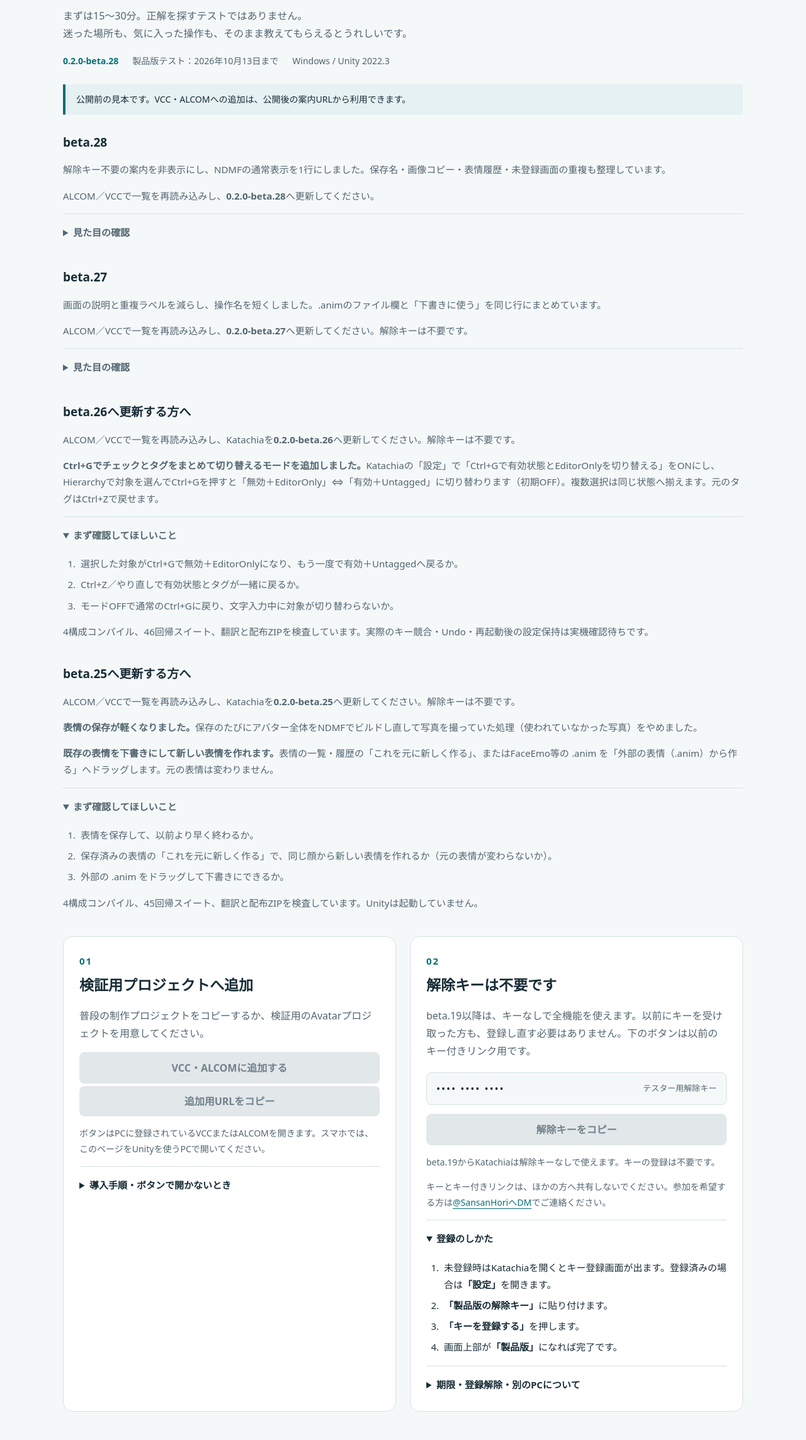
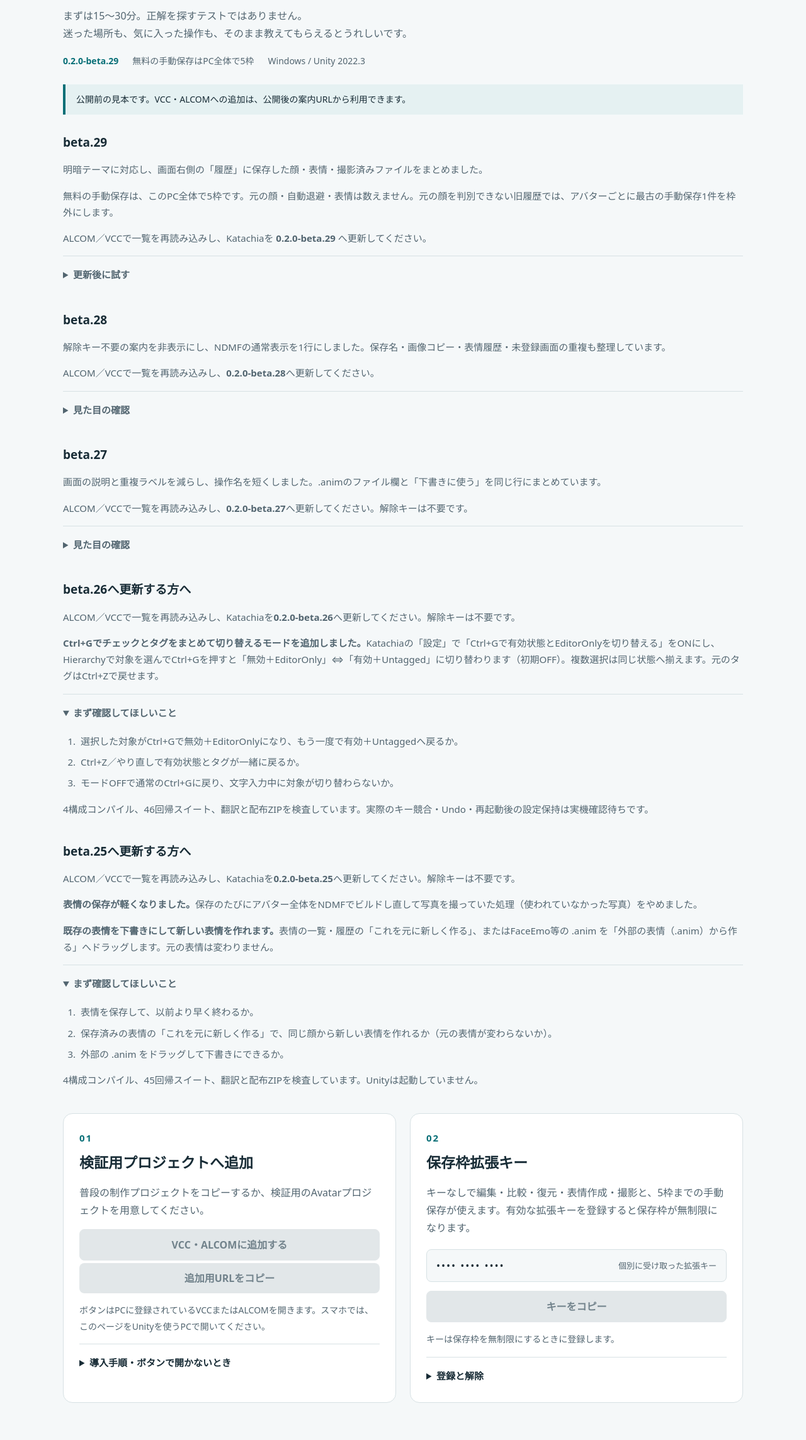
Before and after one commit to HoriCraft/vpm, a plain HTML site: page site/katachia/index.html in a window 1280 px wide. Shown: the part 227-2514 px from the top of the page at 63% size. Drawn offline with Linux system fonts and the light colour scheme.

Commit message:
Publish Katachia beta.29 UI redesign and save slots

```diff
--- a/site/katachia/app.mjs
+++ b/site/katachia/app.mjs
@@ -13,12 +13,12 @@ function loadPersonalKey(){
  if(location.hash.startsWith('#key=')){try{history.replaceState(null,'',cleanAddress(location.href));}catch{/* A local file may not allow history changes. Do not persist the key elsewhere. */}}
  if(result.state==='ready'){
   key=result.key;$('copy-key').disabled=false;
-  $('recipient').textContent=result.expiry?'キーの期限：'+result.expiry:'受け取った製品版キー';
+  $('recipient').textContent=result.expiry?'キーの期限：'+result.expiry:'受け取った拡張キー';
   $('key-hint').textContent='個別リンクからキーを読み取りました。コピーしてUnityで登録してください。再読み込み後はDMの個別リンクから開き直せます。';
  }else if(result.state==='invalid'){
   $('key-hint').textContent='キー付きリンクを読み取れませんでした。DMのリンク全体から開き直すか、@SansanHoriへ再送を依頼してください。';
  }else{
-  $('key-hint').textContent='beta.19からKatachiaは解除キーなしで使えます。キーの登録は不要です。';
+  $('key-hint').textContent='キーは保存枠を無制限にするときに登録します。';
  }
 }
 async function start(){
@@ -29,7 +29,7 @@ async function start(){
   if(!response.ok)throw Error('配布情報を読み込めませんでした。少し待って開き直してください。');
   validateListing(await response.json(),config);repositoryReady=true;
   for(const id of ['add-repo','copy-repo'])$(id).disabled=false;
-  $('connection').textContent='リポジトリはどなたでも追加できます。beta.19から解除キーは不要です。';
+  $('connection').textContent='配布情報を確認できました。ALCOMで追加・更新できます。';
  }catch(e){$('connection').textContent=e.message;$('connection').classList.add('error');}
 }
 start();
--- a/site/katachia/index.html
+++ b/site/katachia/index.html
@@ -3,7 +3,7 @@
 <head>
 <meta charset="utf-8"><meta name="viewport" content="width=device-width, initial-scale=1">
 <meta name="referrer" content="no-referrer"><meta name="robots" content="noindex,nofollow,noarchive">
-<meta name="description" content="Katachia ベータテストの導入、製品版キーの登録、試してほしいこと、改善提案の送り方。">
+<meta name="description" content="Katachia ベータテストの導入、保存枠拡張キーの登録、試してほしいこと、改善提案の送り方。">
 <title>Katachia｜テスターガイド</title>
 <link rel="stylesheet" href="./style.css"><script type="module" src="./app.mjs"></script>
 </head>
@@ -11,16 +11,36 @@
 <a class="skip" href="#install">導入へ進む</a>
 <header><a class="brand" href="#"><span class="symbol" aria-hidden="true">K</span>Katachia<span class="badge">BETA TEST</span></a><a class="quiet" href="#feedback">提案を送る</a></header>
 <main>
-<section class="intro"><p class="eyebrow">HoriCraft / BETA PREVIEW</p><h1>いつもの改変で、<br class="mobile">使い心地を教えてください。</h1><p>まずは15〜30分。正解を探すテストではありません。<br>迷った場所も、気に入った操作も、そのまま教えてもらえるとうれしいです。</p><div class="facts"><span id="version">0.2.0-beta.28</span><span>製品版テスト：2026年10月13日まで</span><span>Windows / Unity 2022.3</span></div></section>
+<section class="intro"><p class="eyebrow">HoriCraft / BETA PREVIEW</p><h1>いつもの改変で、<br class="mobile">使い心地を教えてください。</h1><p>まずは15〜30分。正解を探すテストではありません。<br>迷った場所も、気に入った操作も、そのまま教えてもらえるとうれしいです。</p><div class="facts"><span id="version">0.2.0-beta.29</span><span>無料の手動保存はPC全体で5枠</span><span>Windows / Unity 2022.3</span></div></section>
 <div id="connection" class="notice" role="status">配布情報を読み込んでいます…</div>
+<section class="small-print" id="update-beta29">
+  <h2>beta.29</h2>
+  <p>明暗テーマに対応し、画面右側の「履歴」に保存した顔・表情・撮影済みファイルをまとめました。</p>
+  <p>無料の手動保存は、このPC全体で5枠です。元の顔・自動退避・表情は数えません。元の顔を判別できない旧履歴では、アバターごとに最古の手動保存1件を枠外にします。</p>
+  <p>ALCOM／VCCで一覧を再読み込みし、Katachiaを <strong>0.2.0-beta.29</strong> へ更新してください。</p>
+  <details><summary>更新後に試す</summary><ol>
+    <li>ヘッダーの「履歴」から3タブを開き、顔の比較や表情編集に戻れるか確認する。</li>
+    <li>保存ボタン横の枠数と、設定の「保存枠を管理する」の内訳を確認する。</li>
+    <li>無料の5枠を使い切った状態で、新規の手動保存が止まり、比較・復元・表情作成・撮影が使えることを確認する。</li>
+  </ol><p>コンパイルと自動回帰、配布ZIPを検査済みです。Unity上の実操作は確認待ちです。</p></details>
+</section>
 <section class="small-print" id="update-beta28"><h2>beta.28</h2><p>解除キー不要の案内を非表示にし、NDMFの通常表示を1行にしました。保存名・画像コピー・表情履歴・未登録画面の重複も整理しています。</p><p>ALCOM／VCCで一覧を再読み込みし、<strong>0.2.0-beta.28</strong>へ更新してください。</p><details><summary>見た目の確認</summary><p>設定・表情履歴・未登録画面で、必要な操作と注意が分かるか確認してください。4構成コンパイル、46回帰スイート、翻訳977件、配布ZIPは検査済みです。β28の実画面は確認待ちです。</p></details></section>
 <section class="small-print" id="update-beta27"><h2>beta.27</h2><p>画面の説明と重複ラベルを減らし、操作名を短くしました。.animのファイル欄と「下書きに使う」を同じ行にまとめています。</p><p>ALCOM／VCCで一覧を再読み込みし、<strong>0.2.0-beta.27</strong>へ更新してください。解除キーは不要です。</p><details><summary>見た目の確認</summary><ul><li>設定・比較・撮影画面で、説明がなくても操作が分かるか。</li><li>.animのファイル欄とボタンが、狭い幅や長いファイル名でも収まるか。</li></ul><p>4構成コンパイル、46回帰スイート、翻訳979件、配布ZIPは検査済みです。実画面は確認待ちです。</p></details></section>
 <section class="small-print" id="update-beta26"><h2>beta.26へ更新する方へ</h2><p>ALCOM／VCCで一覧を再読み込みし、Katachiaを<strong>0.2.0-beta.26</strong>へ更新してください。解除キーは不要です。</p><p><strong>Ctrl+Gでチェックとタグをまとめて切り替えるモードを追加しました。</strong>Katachiaの「設定」で「Ctrl+Gで有効状態とEditorOnlyを切り替える」をONにし、Hierarchyで対象を選んでCtrl+Gを押すと「無効＋EditorOnly」⇔「有効＋Untagged」に切り替わります（初期OFF）。複数選択は同じ状態へ揃えます。元のタグはCtrl+Zで戻せます。</p><details open><summary>まず確認してほしいこと</summary><ol><li>選択した対象がCtrl+Gで無効＋EditorOnlyになり、もう一度で有効＋Untaggedへ戻るか。</li><li>Ctrl+Z／やり直しで有効状態とタグが一緒に戻るか。</li><li>モードOFFで通常のCtrl+Gに戻り、文字入力中に対象が切り替わらないか。</li></ol><p>4構成コンパイル、46回帰スイート、翻訳と配布ZIPを検査しています。実際のキー競合・Undo・再起動後の設定保持は実機確認待ちです。</p></details></section>
 <section class="small-print" id="update-beta25"><h2>beta.25へ更新する方へ</h2><p>ALCOM／VCCで一覧を再読み込みし、Katachiaを<strong>0.2.0-beta.25</strong>へ更新してください。解除キーは不要です。</p><p><strong>表情の保存が軽くなりました。</strong>保存のたびにアバター全体をNDMFでビルドし直して写真を撮っていた処理（使われていなかった写真）をやめました。</p><p><strong>既存の表情を下書きにして新しい表情を作れます。</strong>表情の一覧・履歴の「これを元に新しく作る」、またはFaceEmo等の .anim を「外部の表情（.anim）から作る」へドラッグします。元の表情は変わりません。</p><details open><summary>まず確認してほしいこと</summary><ol><li>表情を保存して、以前より早く終わるか。</li><li>保存済みの表情の「これを元に新しく作る」で、同じ顔から新しい表情を作れるか（元の表情が変わらないか）。</li><li>外部の .anim をドラッグして下書きにできるか。</li></ol><p>4構成コンパイル、45回帰スイート、翻訳と配布ZIPを検査しています。Unityは起動していません。</p></details></section>
 <div class="onboarding">
 <section id="install" class="step"><div class="step-number">01</div><h2>検証用プロジェクトへ追加</h2><p>普段の制作プロジェクトをコピーするか、検証用のAvatarプロジェクトを用意してください。</p><button id="add-repo" class="primary" disabled>VCC・ALCOMに追加する</button><button id="copy-repo" class="text-button" disabled>追加用URLをコピー</button><p class="hint">ボタンはPCに登録されているVCCまたはALCOMを開きます。スマホでは、このページをUnityを使うPCで開いてください。</p><details><summary>導入手順・ボタンで開かないとき</summary><ol><li>VCC／ALCOMでリポジトリの追加を確認します。</li><li>「ベータ版／プレリリースを表示」をONにします。</li><li>検証用プロジェクトのパッケージ管理で<strong>Katachia</strong>を追加します。</li><li>Unityを開き、上のメニューから<strong>HoriCraft → Katachia</strong>を開きます。</li></ol><p>VCCでベータが見えないとき：Settings → Packages → Show Pre-Release PackagesをON。ALCOMでは設定のプレリリース表示を確認してください。</p><p>ボタンが開かない場合は「追加用URLをコピー」し、VCCのSettings → Packages → Add Repository、またはALCOMのリポジトリ追加欄へ貼り付けてください。</p></details></section>
-<section class="step"><div class="step-number">02</div><h2>解除キーは不要です</h2><p>beta.19以降は、キーなしで全機能を使えます。以前にキーを受け取った方も、登録し直す必要はありません。下のボタンは以前のキー付きリンク用です。</p><div class="key-summary"><span aria-hidden="true">•••• •••• ••••</span><span id="recipient">テスター用解除キー</span></div><button id="copy-key" class="primary" disabled>解除キーをコピー</button><p class="hint" id="key-hint">個別DMで受け取ったキー付きリンクから開くとコピーできます。Katachiaの利用には有効な解除キーが必要です。</p><p class="hint">キーとキー付きリンクは、ほかの方へ共有しないでください。参加を希望する方は<a href="https://x.com/SansanHori" target="_blank" rel="noopener noreferrer">@SansanHoriへDM</a>でご連絡ください。</p><details open><summary>登録のしかた</summary><ol><li>未登録時はKatachiaを開くとキー登録画面が出ます。登録済みの場合は<strong>「設定」</strong>を開きます。</li><li><strong>「製品版の解除キー」</strong>に貼り付けます。</li><li><strong>「キーを登録する」</strong>を押します。</li><li>画面上部が<strong>「製品版」</strong>になれば完了です。</li></ol></details><details><summary>期限・登録解除・別のPCについて</summary><p>2026年10月13日まで製品版を試せます。期限後はキー登録画面へ戻ります。保存した顔・表情・写真は削除されません。</p><p>キー登録を外す操作は、設定の「このPCのキー登録を解除」です。誤ったキーで上書きしようとしても、現在の有効な登録は維持する設計です。</p><p>キーの登録はPCごとです。更新時の再登録は通常不要です。キーが通らない場合は、キー本文を報告画像に入れず、表示された案内をDMで教えてください。</p></details></section>
-</div>
+<section class="step"><div class="step-number">02</div>
+  <h2>保存枠拡張キー</h2>
+  <p>キーなしで編集・比較・復元・表情作成・撮影と、5枠までの手動保存が使えます。有効な拡張キーを登録すると保存枠が無制限になります。</p>
+  <div class="key-summary"><span aria-hidden="true">•••• •••• ••••</span><span id="recipient">個別に受け取った拡張キー</span></div>
+  <button id="copy-key" class="primary" disabled>キーをコピー</button>
+  <p class="hint" id="key-hint">個別リンクから開くと、受け取ったキーをコピーできます。</p>
+  <details><summary>登録と解除</summary>
+    <p>UnityのKatachiaを開き、「設定」→「保存枠拡張キー」でキーを貼り付け、「キーを登録する」を押してください。登録済みの有効なキーはそのまま使えます。購入者は設定からBOOTH購入履歴を開けます。</p>
+    <p>「このPCのキー登録を解除」で無料の5枠に戻ります。保存済みの顔・表情・写真は保持されます。キーや個別リンクは本人だけで保管してください。</p>
+  </details>
+</section>
 <section class="try" id="try"><div class="section-title"><div><p class="eyebrow">FIRST IMPRESSION</p><h2>最初は説明書を見ずに、ここまで。</h2></div><span class="time">目安 15〜30分</span></div><p>下の「やりたいこと」を、画面を見ながら試してください。操作が分からないときは無理に探し続けず、<strong>どこで迷ったか</strong>を残してからヒントを開いて大丈夫です。</p>
 <div class="missions">
 <article><span>01 / 調整</span><h3>顔を少し変えて、元に戻してみる。</h3><p>目や口を探せるか。数値やUndoの動きが予想どおりか。</p><details><summary>迷ったらヒント</summary><p>アバターを選び、「顔を整える」でメッシュと項目を選びます。少し動かしてCtrl+Z／Undoで戻します。調整した値は実際のアバターにも反映されます。</p></details></article>
--- a/site/katachia/release.mjs
+++ b/site/katachia/release.mjs
@@ -1,8 +1,8 @@
 export const config={
-  "version": "0.2.0-beta.28",
+  "version": "0.2.0-beta.29",
   "guideUrl": "https://horicraft.github.io/vpm/katachia/",
   "repositoryUrl": "https://horicraft.github.io/vpm/katachia/index.json",
-  "downloadUrl": "https://github.com/HoriCraft/vpm/releases/download/katachia-v0.2.0-beta.28/com.horicraft.katachia-0.2.0-beta.28.zip",
-  "bytes": 12871673,
-  "sha256": "41440e0b2d82c73eb6a51f524bd78d9832dd7a0f1a5f73c82b76d059f603c192"
+  "downloadUrl": "https://github.com/HoriCraft/vpm/releases/download/katachia-v0.2.0-beta.29/com.horicraft.katachia-0.2.0-beta.29.zip",
+  "bytes": 12889340,
+  "sha256": "f4bf7ead5145e5b5e5038d168c2fe62ec5c12cb4031d8bcfc589cfb824dc4af1"
 };
```
Also changed, not shown: site/katachia/index.json (+14 -0 lines), 1 other file.
